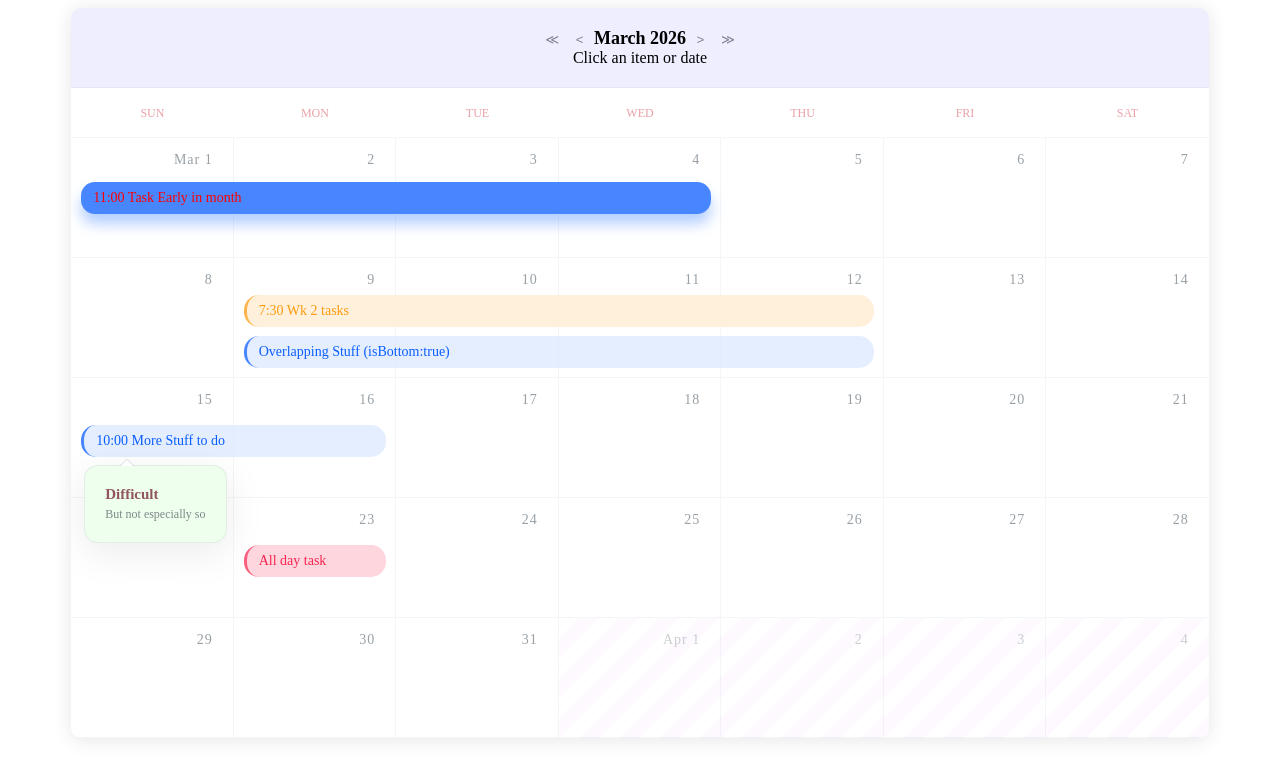
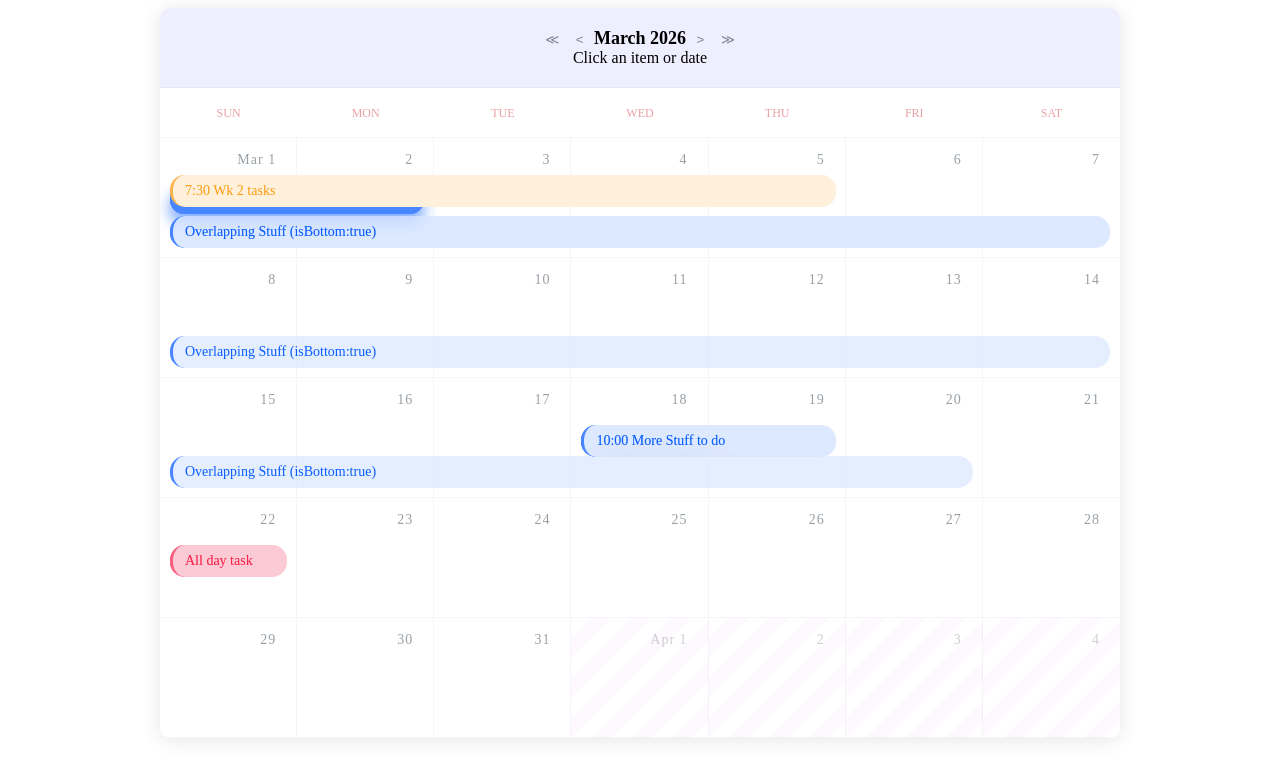
Before and after one commit to joao-victor-luzia/bf-planner, a SvelteKit app in the folder frontend/: page /calendario in a window 1280 px wide. Shown: the top 778 px of the page. Built offline with nearby package versions, Linux system fonts and the light colour scheme.

Commit message:
corrige task muito logas não cobrem mais de uma row

```diff
--- a/frontend/src/routes/calendario/+page.svelte
+++ b/frontend/src/routes/calendario/+page.svelte
@@ -30,17 +30,13 @@
 		return Math.floor(Math.random() * max) + 1;
 	}
 
-	//	The Calendar Component just displays stuff in a row & column. It has no knowledge of dates.
-	//	The items[] below are placed (by you) in a specified row & column of the calendar.
-	//	You need to call findRowCol() to calc the row/col based on each items start date. Each date box has a Date() property.
-	//	And, if an item overlaps rows, then you need to add a 2nd item on the subsequent row.
 	var items: CalendarTask[] = [];
-	var itemsproc: CalendarTask[] = [];
 
 	function initMonthItems() {
+		var itemsproc: CalendarTask[] = [];
 		let y = year;
 		let m = month;
-		let d1 = new Date(y, m, randInt(7) + 7);
+		let d1 = new Date(y, m, 1);
 		items = [
 			{
 				title: '11:00 Task Early in month',
@@ -48,12 +44,17 @@
 				date: new Date(y, m, randInt(6)),
 				len: randInt(4) + 1
 			},
-			{ title: '7:30 Wk 2 tasks', className: 'task--warning', date: d1, len: randInt(4) + 2 },
+			{
+				title: '7:30 Wk 2 tasks',
+				className: 'task--warning',
+				date: d1,
+				len: randInt(4) + 2
+			},
 			{
 				title: 'Overlapping Stuff (isBottom:true)',
 				date: d1,
 				className: 'task--info',
-				len: 4,
+				len: 20,
 				isBottom: true
 			},
 			{
@@ -73,7 +74,6 @@
 			}
 		];
 
-		//This is where you calc the row/col to put each dated itemm
 		for (let i of items) {
 			let rc = findRowCol(i.date);
 			if (rc == null) {
@@ -84,13 +84,7 @@
 			} else {
 				i.startCol = rc.col;
 				i.startRow = rc.row;
-				if (i.startCol + i.len > 8 && i.startRow < 6) {
-					let copyi = structuredClone(i);
-					copyi.startCol = 1;
-					copyi.startRow!++;
-					copyi.len = i.startCol + i.len - 8;
-					itemsproc.push(copyi);
-				}
+				itemsproc.push(...splitItem(i));
 			}
 		}
 		items = [...items, ...itemsproc];
@@ -98,7 +92,6 @@
 
 	$: (month, year, initContent());
 
-	// choose what date/day gets displayed in each date box.
 	function initContent() {
 		headers = dayNames;
 		initMonth();
@@ -173,6 +166,18 @@
 			month--;
 		}
 	}
+	function splitItem(i: CalendarTask) {
+		let itemsproc: CalendarTask[] = [];
+		let copyi = structuredClone(i);
+		itemsproc.push(i);
+		while (copyi.startCol! + copyi.len > 8 && copyi.startRow! < 6) {
+			copyi.len = copyi.startCol! + copyi.len - 8;
+			copyi.startRow!++;
+			copyi.startCol = 1;
+			itemsproc.push(structuredClone(copyi));
+		}
+		return itemsproc;
+	}
 </script>
 
 <div class="calendar-container">
@@ -200,13 +205,12 @@
 
 <style>
 	.calendar-container {
-		width: 90%;
+		width: 75vw;
 		margin: auto;
 		overflow: hidden;
 		box-shadow: 0 2px 20px rgba(0, 0, 0, 0.1);
 		border-radius: 10px;
 		background: #fff;
-		max-width: 1200px;
 	}
 	.calendar-header {
 		text-align: center;
--- a/frontend/src/routes/calendario/Calendar.svelte
+++ b/frontend/src/routes/calendario/Calendar.svelte
@@ -20,8 +20,8 @@
 			onclick={() => onClickItem(item)}
 			class="task {item.className} unbutton"
 			style="grid-column: {item.startCol} / span {item.len};
-      grid-row: {item.startRow};
-      align-self: {item.isBottom ? 'end' : 'center'};"
+			grid-row: {item.startRow};
+			align-self: {item.isBottom ? 'end' : 'center'};"
 		>
 			{item.title}
 			{#if item.detailHeader}
@@ -48,11 +48,9 @@
 	}
 	.calendar {
 		display: grid;
-		width: 100%;
 		grid-template-columns: repeat(7, minmax(120px, 1fr));
 		grid-template-rows: 50px;
 		grid-auto-rows: 120px;
-		overflow: auto;
 	}
 	.day {
 		display: flex;
@@ -136,6 +134,9 @@
 		align-self: center;
 		z-index: 2;
 		border-radius: 15px;
+		white-space: nowrap;
+		overflow: hidden;
+		text-overflow: ellipsis;
 	}
 	.task--warning {
 		border-left-color: #fdb44d;
```
